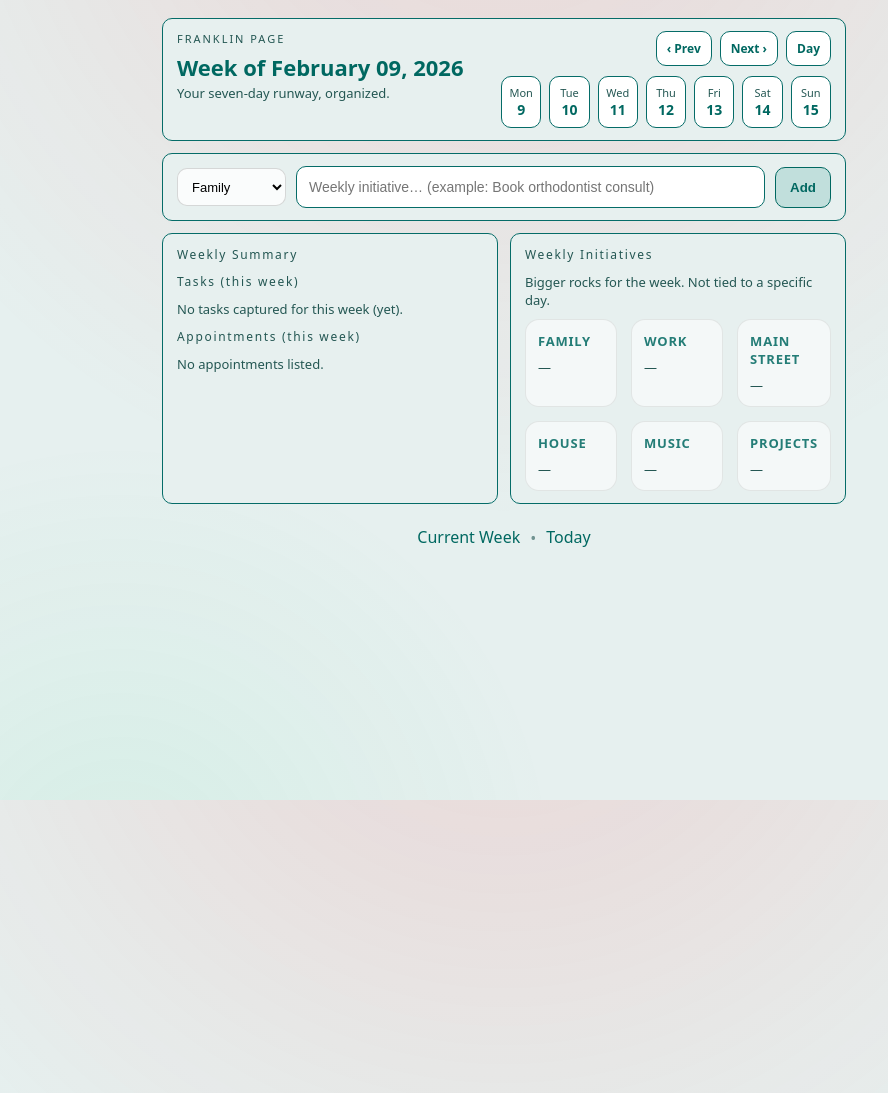
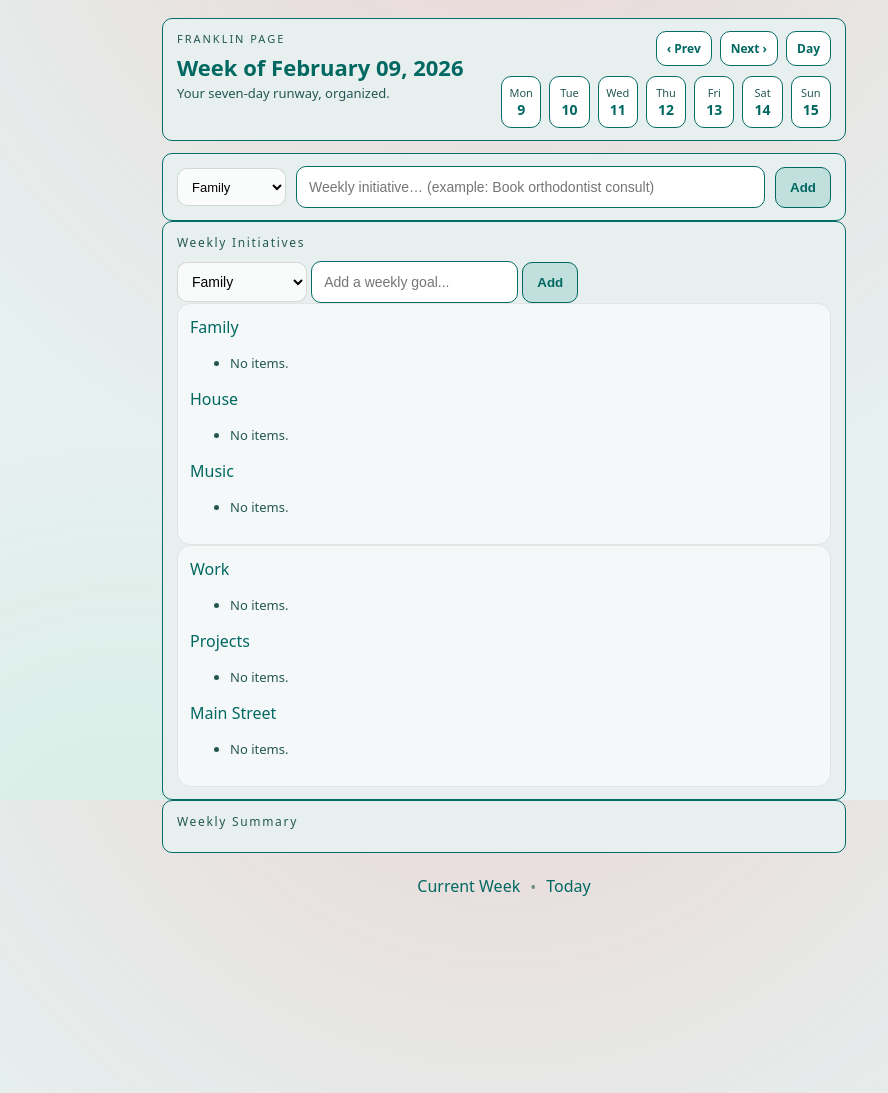
Before and after one commit to andyleer/miniFranklin, a Flask app: page /week/current in a window 1280 px wide. Shown: the top 1093 px of the page, without its empty margins (136-1024 px from the left). Run offline with Flask 3, Linux system fonts and the light colour scheme; tables that the repository leaves empty hold one stand-in row (values such as "Sample post").

Commit message:
Refactor week.html layout for weekly initiatives

```diff
--- a/app/templates/week.html
+++ b/app/templates/week.html
@@ -43,77 +43,104 @@
   </form>
 </section>
 
-<main class="grid">
-  <!-- TOP: weekly summary -->
-  <section class="card">
-    <div class="card-title">Weekly Summary</div>
+<main class="weekpage">
 
-    <div class="subgrid">
-      <div class="subcard">
-        <div class="card-title sub">Tasks (this week)</div>
-        <ul class="task-list compact">
-          {% for t in week_tasks %}
-            <li class="task {{ 'done' if t.status == 'done' else '' }}">
-              <div class="task-text"><span class="pill">{{ t.priority }}</span> {{ t.text }}</div>
-            </li>
-          {% else %}
-            <li class="muted">No tasks captured for this week (yet).</li>
-          {% endfor %}
-        </ul>
-      </div>
+  <!-- 1) Weekly Initiatives FIRST -->
+  <section class="card week-init">
+    <div class="card-title">Weekly Initiatives</div>
 
-      <div class="subcard">
-        <div class="card-title sub">Appointments (this week)</div>
-        <div class="notes">
-          {% for a in week_appts %}
-            <div class="note">
-              <div class="note-meta">{{ a.start_time.strftime("%H:%M") }}</div>
-              <div class="note-body">{{ a.title }}</div>
-            </div>
-          {% else %}
-            <div class="muted">No appointments listed.</div>
-          {% endfor %}
-        </div>
-      </div>
-    </div>
-  </section>
+    <!-- capture row -->
+    <form class="week-capture" method="post" action="{{ url_for('main.week_capture_goal', week_str=week_str) }}">
+      <select name="category" class="select">
+        <optgroup label="Left Column">
+          <option value="Family">Family</option>
+          <option value="House">House</option>
+          <option value="Music">Music</option>
+        </optgroup>
+        <optgroup label="Right Column">
+          <option value="Work">Work</option>
+          <option value="Projects">Projects</option>
+          <option value="Main Street">Main Street</option>
+        </optgroup>
+      </select>
 
-  <!-- NEW: weekly initiatives -->
-  <section class="card">
-    <div class="card-title">Weekly Initiatives</div>
-    <div class="muted" style="margin-bottom:10px;">
-      Bigger rocks for the week. Not tied to a specific day.
-    </div>
-
-    <div class="week-goals-grid">
-      {% for cat in goal_categories %}
-        <div class="goal-col">
-          <div class="goal-col-title">{{ cat }}</div>
-
-          <ul class="task-list compact">
-            {% for g in goals_by_cat[cat] %}
-              <li class="task">
-                <div class="task-text">{{ g.text }}</div>
-
-                <div class="task-actions">
-                  <form method="post" action="{{ url_for('main.push_week_goal_next', goal_id=g.id) }}">
-                    <button class="task-push" type="submit" aria-label="Push to next week">→</button>
+      <input name="text" class="capture-input" placeholder="Add a weekly goal..." autocomplete="off" />
+      <button class="btn" type="submit">Add</button>
     </form>
 
-                  <form method="post" action="{{ url_for('main.delete_week_goal', goal_id=g.id) }}">
-                    <button class="appt-del" type="submit" aria-label="Delete">×</button>
+    <!-- exactly TWO columns -->
+    <div class="goal-grid">
+
+      <!-- LEFT column: Family / House / Music -->
+      <div class="goal-col">
+        {% for cat in ['Family','House','Music'] %}
+          <div class="goal-group">
+            <div class="goal-group-title">{{ cat }}</div>
+
+            <ul class="goal-list">
+              {% for g in goals_by_cat.get(cat, []) %}
+                <li class="goal-item">
+                  <div class="goal-text">{{ g.text }}</div>
+
+                  <div class="goal-actions">
+                    <form method="post" action="{{ url_for('main.week_goal_push_next', goal_id=g.id) }}">
+                      <button class="mini-btn" type="submit" title="Push to next week">→</button>
+                    </form>
+                    <form method="post" action="{{ url_for('main.week_goal_delete', goal_id=g.id) }}">
+                      <button class="mini-btn danger" type="submit" title="Delete">×</button>
                     </form>
                   </div>
                 </li>
               {% else %}
-              <li class="muted">—</li>
+                <li class="muted small">No items.</li>
               {% endfor %}
             </ul>
           </div>
         {% endfor %}
       </div>
+
+      <!-- RIGHT column: Work / Projects / Main Street -->
+      <div class="goal-col">
+        {% for cat in ['Work','Projects','Main Street'] %}
+          <div class="goal-group">
+            <div class="goal-group-title">{{ cat }}</div>
+
+            <ul class="goal-list">
+              {% for g in goals_by_cat.get(cat, []) %}
+                <li class="goal-item">
+                  <div class="goal-text">{{ g.text }}</div>
+
+                  <div class="goal-actions">
+                    <form method="post" action="{{ url_for('main.week_goal_push_next', goal_id=g.id) }}">
+                      <button class="mini-btn" type="submit" title="Push to next week">→</button>
+                    </form>
+                    <form method="post" action="{{ url_for('main.week_goal_delete', goal_id=g.id) }}">
+                      <button class="mini-btn danger" type="submit" title="Delete">×</button>
+                    </form>
+                  </div>
+                </li>
+              {% else %}
+                <li class="muted small">No items.</li>
+              {% endfor %}
+            </ul>
+          </div>
+        {% endfor %}
+      </div>
+
+    </div>
   </section>
+
+  <!-- 2) Weekly Summary SECOND -->
+  <section class="card week-summary">
+    <div class="card-title">Weekly Summary</div>
+
+    <!-- keep your existing summary UI here exactly as-is -->
+    {{ super() if false else '' }}
+    <!-- Replace above line with your current summary markup -->
+  </section>
+
 </main>
+
 
 <footer class="footer">
   <a class="link" href="{{ url_for('main.week_view', week_str='current') }}">Current Week</a>
```
Lines whose indentation alone changed are shown as unchanged.
